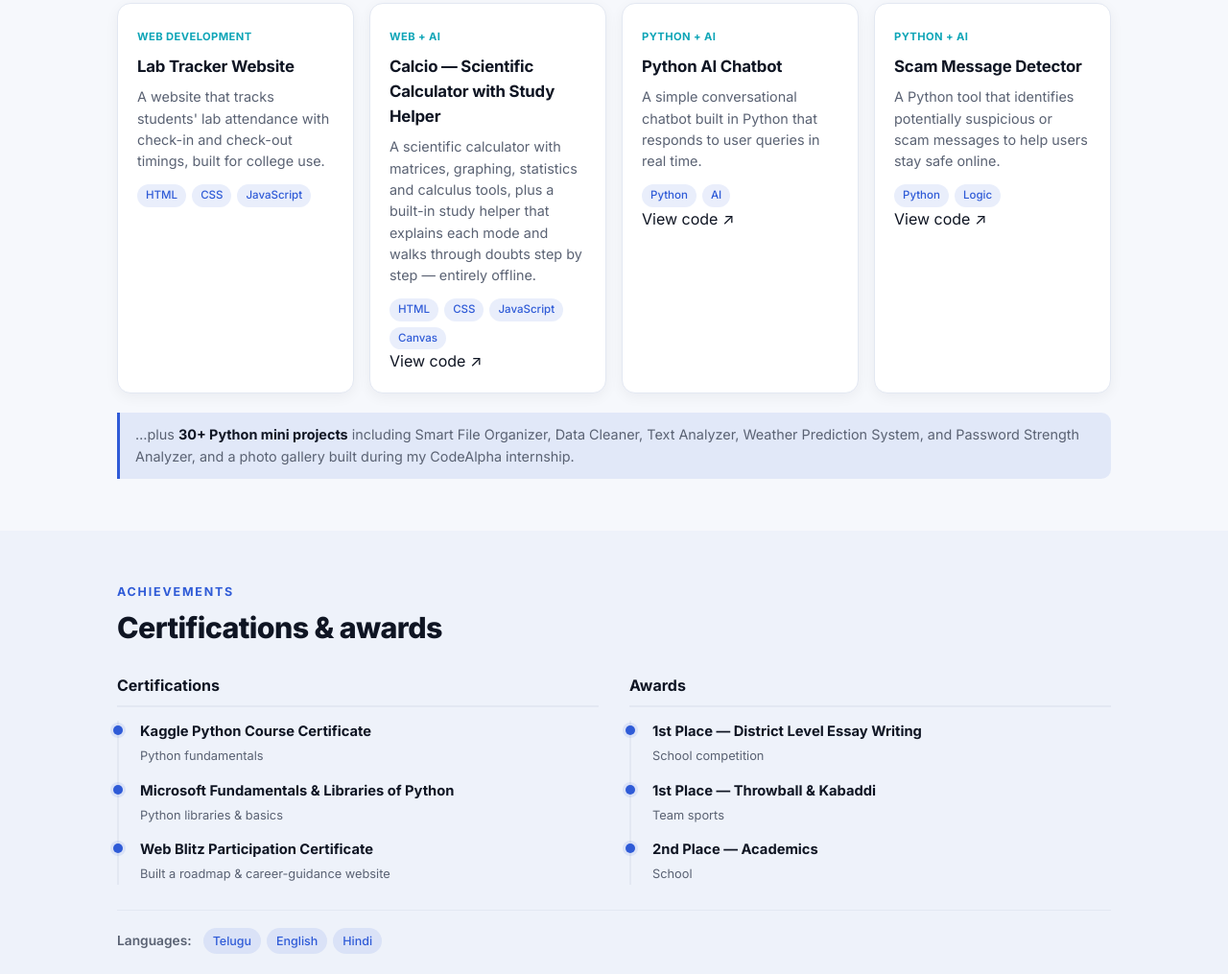
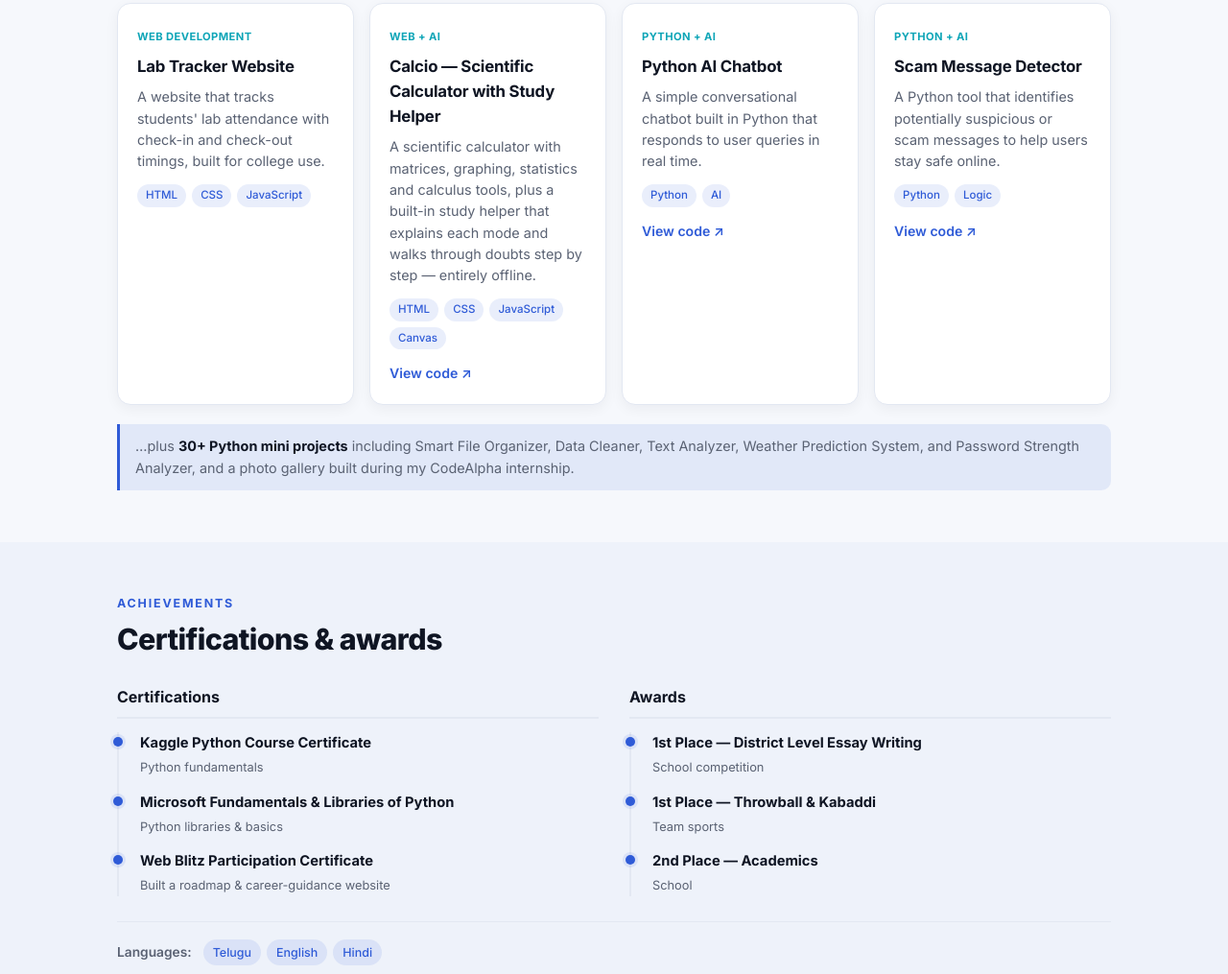
Before and after one commit to harshithat0729-dev/CodeAlpha-Intern, a website: page portfolio/index.html in a window 1280 px wide. Shown: the part 1499-2514 px from the top of the page at 96% size. Drawn offline with Linux system fonts and the light colour scheme.

Commit message:
style(portfolio): add project code link styling

```diff
--- a/portfolio/css/styles.css
+++ b/portfolio/css/styles.css
@@ -550,3 +550,19 @@ ul { list-style: none; margin: 0; padding: 0; }
   outline: 2px solid var(--accent);
   outline-offset: 3px;
 }
+
+/* ------------------------------------------------------------------
+   Project code links
+   ------------------------------------------------------------------ */
+
+.project-link {
+  display: inline-block;
+  margin-top: 14px;
+  font-size: 0.88rem;
+  font-weight: 600;
+  color: var(--accent);
+}
+
+.project-link:hover {
+  text-decoration: underline;
+}
```
